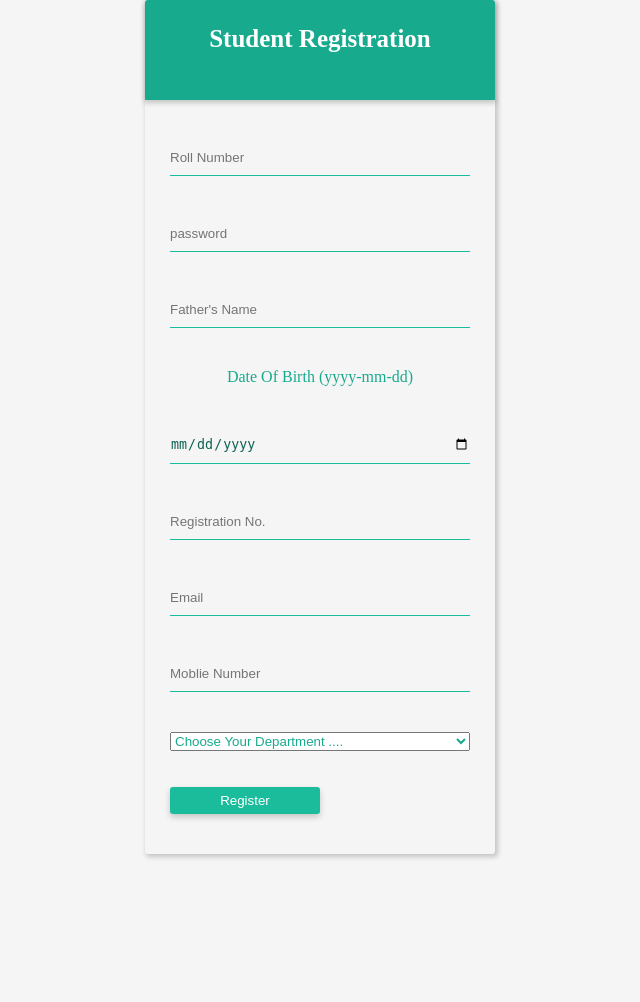
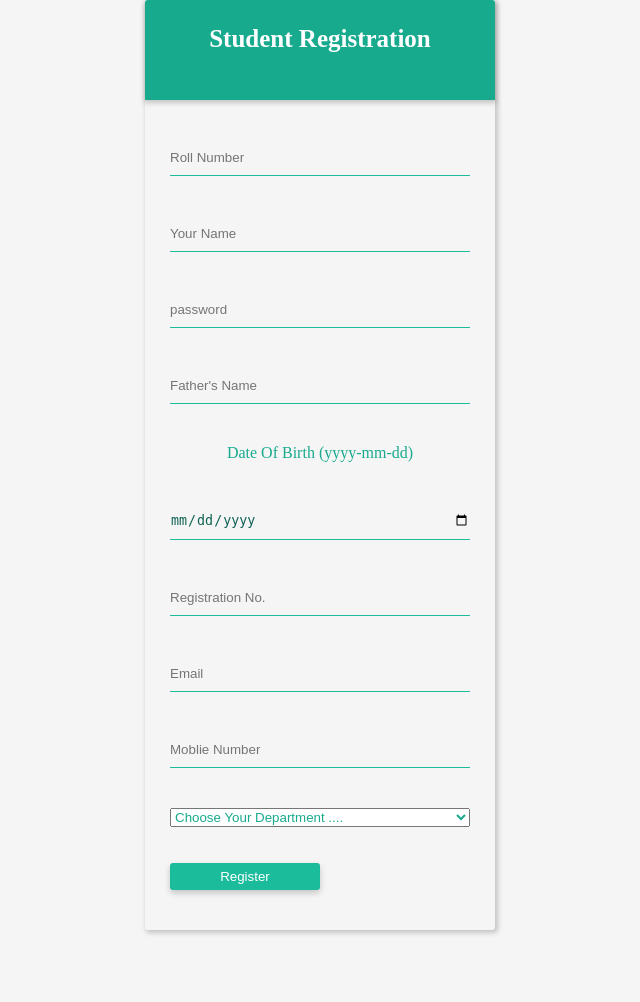
Before and after one commit to Colviz/Elective-manager, a PHP site: template views/student/student_register.php in a window 1280 px wide. Shown: the part 97-1099 px from the top of the page, without its empty margins (320-960 px from the left). Before the commit the page ends 956 px from the top, so only its background shows below. Run offline with PHP 8.4, Linux system fonts and the light colour scheme; the template is opened without the code that fills it, so the values that code supplies are empty; a stand-in replaces the project's code that opens the database connection; some libraries are stand-ins or nearby versions.

Commit message:
student register updated, faq added
student name added, faq page added

```diff
--- a/views/public/public_faq.php
+++ b/views/public/public_faq.php
@@ -0,0 +1,6 @@
+reasons for failed login
+account not activating
+elective not publishing
+mail not received
+unable to register (unique keys,etc.)
+for further problems contact admin and post on github
--- a/views/student/student_register.php
+++ b/views/student/student_register.php
@@ -33,12 +33,13 @@
                 if($captcha == 1) {
 
         //collecting values
-        $rollno= $_POST['rollno'];
+        $rollno = $_POST['rollno'];
+        $name = $_POST['sname'];
         $password = md5($_POST['pass']);
-        $fname=$_POST['fname'];
-        $regno=$_POST['regno'];
-        $dob=$_POST['dob'];
-        $dept=$_POST['dept'];
+        $fname = $_POST['fname'];
+        $regno = $_POST['regno'];
+        $dob = $_POST['dob'];
+        $dept = $_POST['dept'];
         $email = $_POST['email'];
         $mobileno = $_POST['no'];
 
@@ -46,7 +47,7 @@
         $token = md5($token);
 
         //inserts data in students database
-        $ret = Database::studentregister($rollno,$password,$fname,$regno,$dob,$dept,$mobileno,$email,$token);
+        $ret = Database::studentregister($rollno,$name,$password,$fname,$regno,$dob,$dept,$mobileno,$email,$token);
 
          if ($ret == 1)  {
 
@@ -88,13 +89,14 @@
     else {
 ?>
 
-<form class="studreg" action="/student/register" method="post">
+<form id="trial" class="studreg" action="/student/register" method="post">
          <h1 class="studentreg">Student Registration</h1>
          <input class="mdl-textfield_input" placeholder="Roll Number" name="rollno" pattern="[A-Za-z0-9]{1,7}" type="text" required>
+         <input  class="mdl-textfield_input" type="text" name="sname"  placeholder ="Your Name" required>
          <input class="mdl-textfield_input" type="password" placeholder ="password" name="pass" id="pass" required>
          <input  class="mdl-textfield_input" type="text" name="fname"  placeholder ="Father's Name" required>
          <div style="text-align: center; color:#18aa8d;">Date Of Birth (yyyy-mm-dd)
-         <input  class="mdl-textfield_input" name="dob" placeholder ="Date Of Birth (yyyy-mm-dd)" type="date" class="date start" required></div>
+         <input  class="mdl-textfield_input" name="dob" placeholder ="Date Of Birth (yyyy-mm-dd)" type="date" required></div>
          <input  class="mdl-textfield_input" type="text" name="regno" placeholder ="Registration No." required>
          <input  class="mdl-textfield_input" type="email" name="email" id="email" placeholder ="Email" required>
          <input  class="mdl-textfield_input" placeholder ="Moblie Number" type="text" name="no" pattern="[0-9]{10,10}" id="no" required>
@@ -120,13 +122,6 @@
             Register
           </button>
         </form>
-        <script>
-                $('#jqueryExample .date').datepicker({
-                    'format': 'yyyy/m/d',
-                    'autoclose': true
-                });
-        </script>
-
 <?php
     }
 ?>
```
